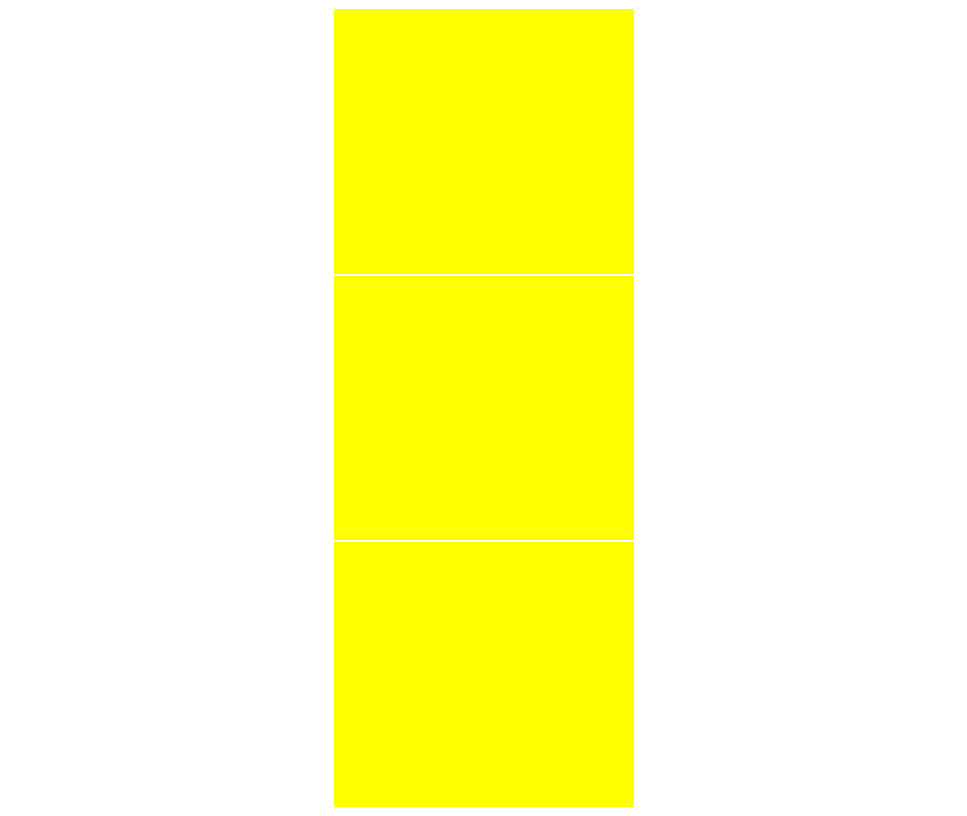
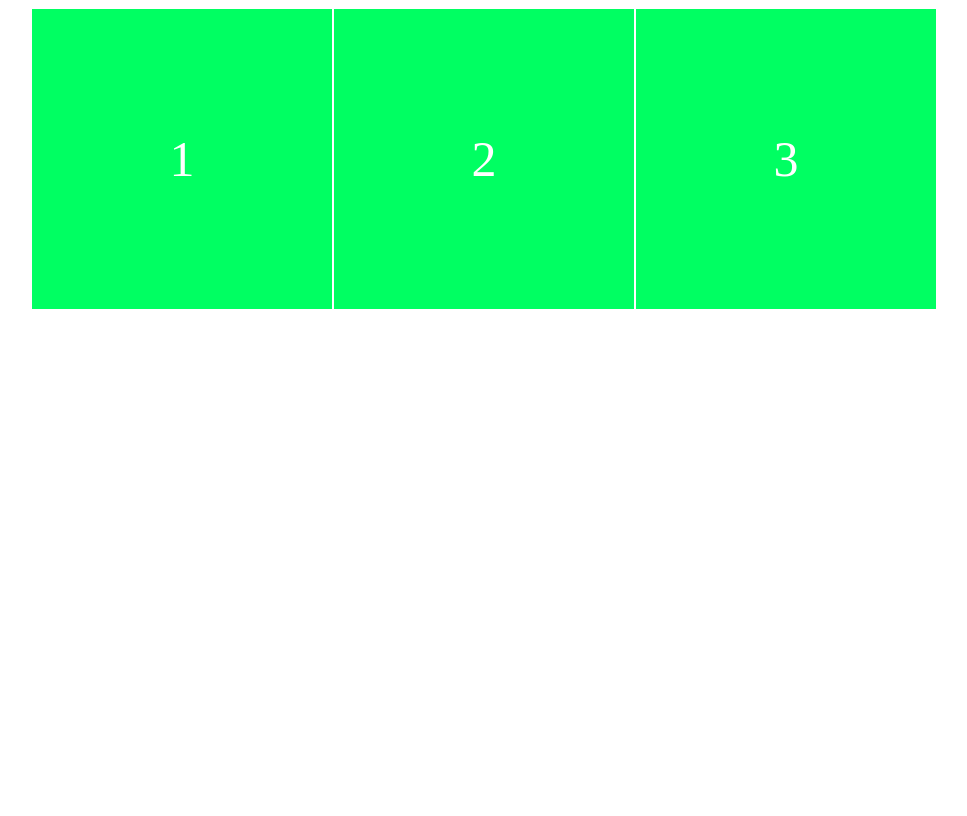
Before and after one commit to smc0210/css-playground, a website built with Parcel: page flexbox.html in a window 1280 px wide. Shown: the whole page, without its empty margins (156-1123 px from the left). Built offline with nearby package versions, Linux system fonts and the light colour scheme.

Commit message:
flex wrap

```diff
--- a/flexbox.css
+++ b/flexbox.css
@@ -1,13 +1,17 @@
 .container{
     display:flex;
-    flex-direction: column;
-    justify-content: center; /* <-- main axis */
-    align-items: center; /* <-- cross axis */
+    flex-wrap:wrap;
+    justify-content: center;
     height: 100vh;
 }
 .box {
+    display: flex;
     width: 300px;
     height: 300px;
-    background-color: yellow;
+    background-color: rgb(0, 255, 98);
     border:1px solid #fff;
+    justify-content: center;
+    align-items: center;
+    font-size:50px;
+    color: #fff;
 }
--- a/flexbox.html
+++ b/flexbox.html
@@ -8,9 +8,9 @@
 </head>
 <body>
     <div class="container">
-        <div class="box"></div>
-        <div class="box"></div>
-        <div class="box"></div>
+        <div class="box">1</div>
+        <div class="box">2</div>
+        <div class="box">3</div>
     </div>
     <script src="flexbox.js"></script>
 </body>
```
Also changed, not shown: README.md.
